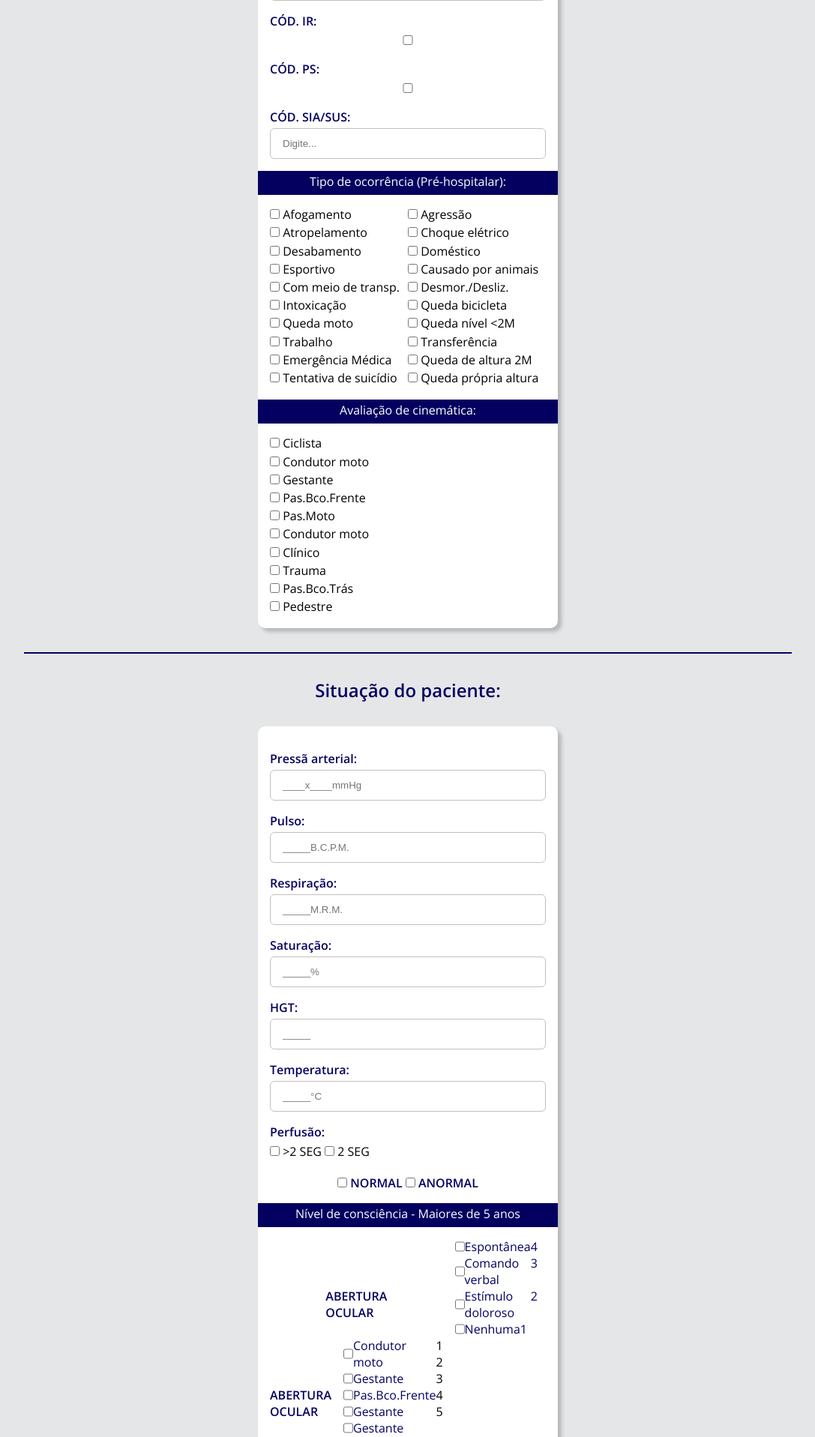
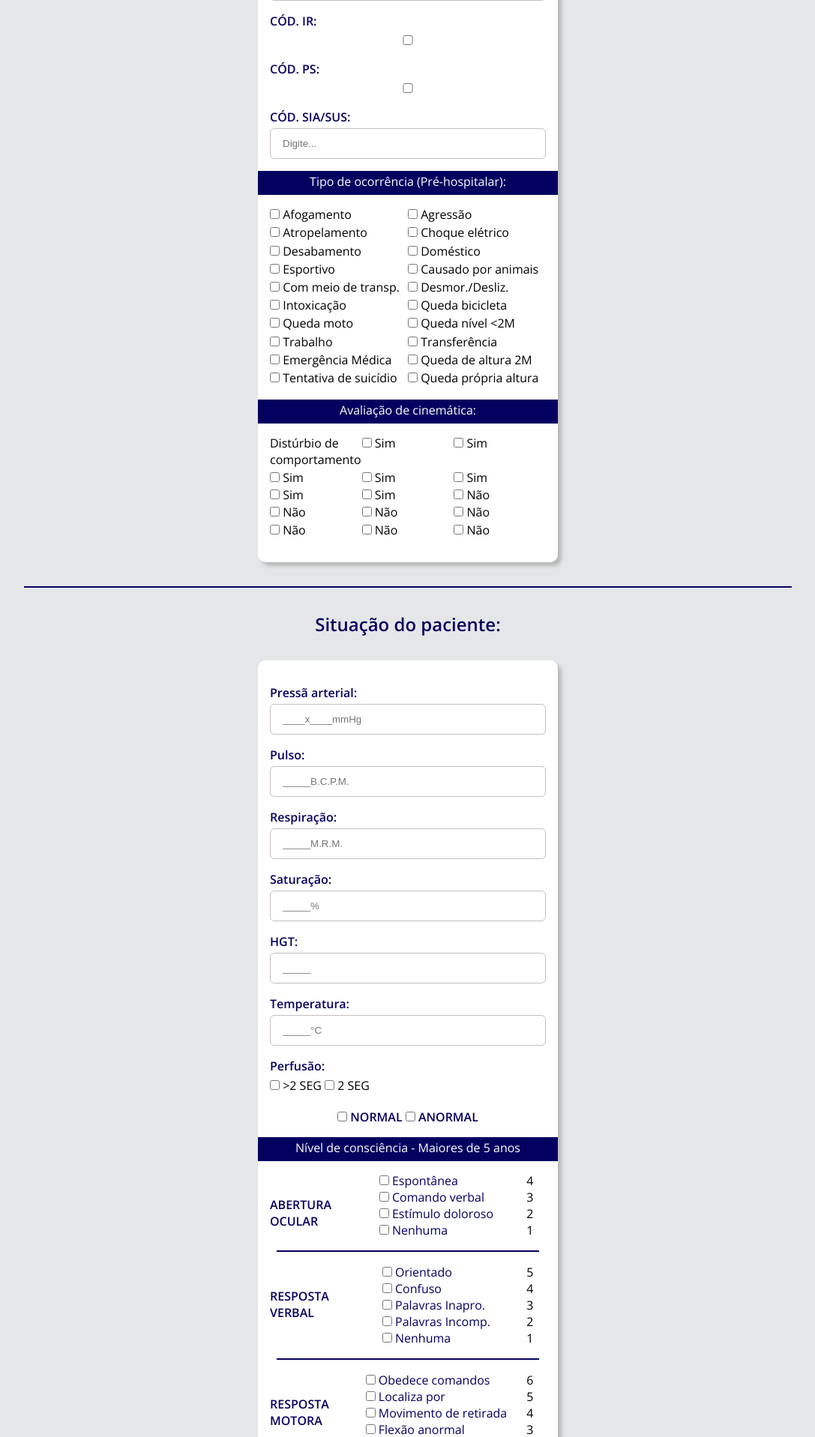
Before and after one commit to tiagofermiano/SA_NOAR, a PHP site: page /pages/index.html in a window 1280 px wide. Shown: the part 1768-3685 px from the top of the page at 75% size, without its empty margins (96-1183 px from the left). Run offline with PHP 8.4, Linux system fonts and the light colour scheme.

Commit message:
fizemos coisarada

```diff
--- a/assets/teste.css
+++ b/assets/teste.css
@@ -93,9 +93,6 @@
     transition: 0.5s;
   }
 
-
-
-
   .sexo{
     font-size: 17px;
     font-family: 'Poppins', sans-serif;
@@ -129,6 +126,14 @@
   margin-top: 2rem;
 }
 
+.hr2 {
+  border: 0.05rem solid #030060;
+  margin: auto;
+  width: 95%;
+  margin-top: 1rem;
+  margin-bottom: 1rem;
+}
+
 .textbox-n {
   width: 100%;
     border-radius: 0.375rem;
@@ -141,7 +146,6 @@
 }
 
 #checkbox{
-  display: flex;
   left: 90%;
 }
 
@@ -182,10 +186,9 @@
 .input-consciencia label {
   display: block;
   color: #030060;
-  margin-bottom: 4px;
+  margin-top: 2rem;
   font-family: 'Open Sans', sans-serif;
   font-weight: bold;
-  margin-top: 3rem;
 }
 
 .input-vitimaera input{
@@ -194,6 +197,15 @@
 
 .input-vitimaera input{
   display: block;
+}
+
+.txt_cinematica{
+  display: flex;
+}
+
+.checkbox-cinematica{
+  border-radius: 20px;
+  color: red;
 }
 
 .grid_vitima{
@@ -210,95 +222,15 @@
 
 .grid_cinematica{
   display: grid;
-  grid-template-columns: 1fr;
+  grid-template-columns: 1fr 1fr 1fr;
   row-gap: 1%;
 }
 
-.grid_ocular{
+.grid_maior5{
   display : grid;
-  grid-template-columns: 1fr 2fr 0.2fr;
-}
-
-.input-consciencia{
-  margin: auto;
+  grid-template-columns: 1fr 3fr 0.3fr;
 }
 
 .check_ocular{
   margin: auto;
 }
-
-.checkbox{
-  display: flex;
-}
-
-
-
-
-
-
-
-
-
-.cont {
-  display: flex;
-  align-items: center;
-  transform: scale(1);
- }
-
-
-.checkmark {
-  height: 1.7rem;
-  width: 1.7rem;
-  margin: 5px;
-  display: inline-block;
-  appearance: none;
-  position: relative;
-  background-color: #F2ECFF;
-  border-radius: 15%;
-  cursor: pointer;
-  overflow: hidden;
- }
-
-.checkmark ::after {
-  content: '';
-  display: block;
-  height: 0.9rem;
-  width: .4rem;
-  border-bottom: .31rem solid #a0ffe7;
-  border-right: .31rem solid #a0ffe7;
-  opacity: 0;
-  transform: rotate(45deg) translate(-50%, -50%);
-  position: absolute;
-  top: 45%;
-  left: 21%;
-  transition: .25s ease;
- }
-
-.checkmark ::before {
-  content: '';
-  display: block;
-  height: 0;
-  width: 0;
-  background-color: #00C896;
-  border-radius: 50%;
-  opacity: .5;
-  transform: translate(-50%, -50%);
-  position: absolute;
-  top: 50%;
-  left: 50%;
-  transition: .3s ease;
- }
-
-.checkmark :checked::before {
-  height: 130%;
-  width: 130%;
-  opacity: 100%;
- }
-
-.checkmark :checked::after {
-  opacity: 100%;
- }
-
- span {
-  font-size: 2rem;
- }.
--- a/pages/index.html
+++ b/pages/index.html
@@ -348,45 +348,72 @@
 
     <div class="grid_cinematica">
 
+<!-- TEXTOS DAS CHECKBOX -->
+
+<div class="txt_cinematica">
+<p> Distúrbio de comportamento</p>
+</div>
+
+<!-- CHECKBOX SIM -->
+
       <div>
         <input type="checkbox" name="checkBox[]" class="checkbox-cinematica" id="checkbox-id-1">
-        <label for="checkbox-id-1">Ciclista</label>
+        <label for="checkbox-id-1">Sim</label>
       </div>
       <div>
         <input type="checkbox" name="checkBox[]" class="checkbox-cinematica" id="checkbox-id-1">
-        <label for="checkbox-id-1">Condutor moto</label>
+        <label for="checkbox-id-1">Sim</label>
       </div>
       <div>
         <input type="checkbox" name="checkBox[]" class="checkbox-cinematica" id="checkbox-id-1">
-        <label for="checkbox-id-1">Gestante</label>
+        <label for="checkbox-id-1">Sim</label>
       </div>
       <div>
         <input type="checkbox" name="checkBox[]" class="checkbox-cinematica" id="checkbox-id-1">
-        <label for="checkbox-id-1">Pas.Bco.Frente</label>
+        <label for="checkbox-id-1">Sim</label>
       </div>
       <div>
         <input type="checkbox" name="checkBox[]" class="checkbox-cinematica" id="checkbox-id-1">
-        <label for="checkbox-id-1">Pas.Moto</label>
+        <label for="checkbox-id-1">Sim</label>
       </div>
       <div>
         <input type="checkbox" name="checkBox[]" class="checkbox-cinematica" id="checkbox-id-1">
-        <label for="checkbox-id-1">Condutor moto</label>
+        <label for="checkbox-id-1">Sim</label>
       </div>
       <div>
         <input type="checkbox" name="checkBox[]" class="checkbox-cinematica" id="checkbox-id-1">
-        <label for="checkbox-id-1">Clínico</label>
+        <label for="checkbox-id-1">Sim</label>
+      </div>
+
+<!-- CHECKBOX NÃO -->
+
+      <div>
+        <input type="checkbox" name="checkBox[]" class="checkbox-cinematica" id="checkbox-id-1">
+        <label for="checkbox-id-1">Não</label>
       </div>
       <div>
         <input type="checkbox" name="checkBox[]" class="checkbox-cinematica" id="checkbox-id-1">
-        <label for="checkbox-id-1">Trauma</label>
+        <label for="checkbox-id-1">Não</label>
       </div>
       <div>
         <input type="checkbox" name="checkBox[]" class="checkbox-cinematica" id="checkbox-id-1">
-        <label for="checkbox-id-1">Pas.Bco.Trás</label>
+        <label for="checkbox-id-1">Não</label>
       </div>
       <div>
         <input type="checkbox" name="checkBox[]" class="checkbox-cinematica" id="checkbox-id-1">
-        <label for="checkbox-id-1">Pedestre</label>
+        <label for="checkbox-id-1">Não</label>
+      </div>
+      <div>
+        <input type="checkbox" name="checkBox[]" class="checkbox-cinematica" id="checkbox-id-1">
+        <label for="checkbox-id-1">Não</label>
+      </div>
+      <div>
+        <input type="checkbox" name="checkBox[]" class="checkbox-cinematica" id="checkbox-id-1">
+        <label for="checkbox-id-1">Não</label>
+      </div>
+      <div>
+        <input type="checkbox" name="checkBox[]" class="checkbox-cinematica" id="checkbox-id-1">
+        <label for="checkbox-id-1">Não</label>
       </div>
     </div>
 
@@ -475,7 +502,7 @@
     <div class="subtitulo"></div>
     <div class="texto">Nível de consciência - Maiores de 5 anos </div>
 <br>
-    <div class="grid_ocular">
+    <div class="grid_maior5">
       <div class="input-consciencia">
         <label for="username">ABERTURA<br>OCULAR</label>
       </div>
@@ -483,25 +510,121 @@
 
         <div class="checkbox">
           <input type="checkbox" name="checkBox[]" class="checkbox-block" id="checkbox-id-1">
-          <label for="checkbox-id-1">Espontânea</label><div class="numeros_niveis"><p>4</p></div>
+          <label for="checkbox-id-1">Espontânea</label><div class="numeros_niveis"></div>
         </div>
         <div class="checkbox">
           <input type="checkbox" name="checkBox[]" class="checkbox-block" id="checkbox-id-1">
-          <label for="checkbox-id-1">Comando verbal</label><div class="numeros_niveis"><p>3</p></div>
+          <label for="checkbox-id-1">Comando verbal</label><div class="numeros_niveis"></div>
         </div>
         <div class="checkbox">
           <input type="checkbox" name="checkBox[]" class="checkbox-block" id="checkbox-id-1">
-          <label for="checkbox-id-1">Estímulo doloroso</label><div class="numeros_niveis"><p>2</p></div>
+          <label for="checkbox-id-1">Estímulo doloroso</label><div class="numeros_niveis"></div>
         </div>
         <div class="checkbox">
           <input type="checkbox" name="checkBox[]" class="checkbox-block" id="checkbox-id-1">
-          <label for="checkbox-id-1">Nenhuma</label><div class="numeros_niveis"><p>1</p></div>
+          <label for="checkbox-id-1">Nenhuma</label><div class="numeros_niveis"></div>
         </div>
       </div>
 
+      <div class="numeros_niveis">
+        <p>4</p>
+        <p>3</p>
+        <p>2</p>
+        <p>1</p>
+      </div>
+    </div>
+
+    <hr class="hr2">
+
+
+    <div class="grid_maior5">
+      <div class="input-consciencia">
+        <label for="username">RESPOSTA<br>VERBAL</label>
+      </div>
+      <div class="check_ocular">
+
+        <div class="checkbox">
+          <input type="checkbox" name="checkBox[]" class="checkbox-block" id="checkbox-id-1">
+          <label for="checkbox-id-1">Orientado</label>
+        </div>
+        <div class="checkbox">
+          <input type="checkbox" name="checkBox[]" class="checkbox-block" id="checkbox-id-1">
+          <label for="checkbox-id-1">Confuso</label>
+        </div>
+        <div class="checkbox">
+          <input type="checkbox" name="checkBox[]" class="checkbox-block" id="checkbox-id-1">
+          <label for="checkbox-id-1">Palavras Inapro.</label>
+        </div>
+        <div class="checkbox">
+          <input type="checkbox" name="checkBox[]" class="checkbox-block" id="checkbox-id-1">
+          <label for="checkbox-id-1">Palavras Incomp.</label>
+        </div>
+        <div class="checkbox">
+          <input type="checkbox" name="checkBox[]" class="checkbox-block" id="checkbox-id-1">
+          <label for="checkbox-id-1">Nenhuma</label>
+        </div>
+      </div>
+
+      <div class="numeros_niveis">
+        <p>5</p>
+        <p>4</p>
+        <p>3</p>
+        <p>2</p>
+        <p>1</p>
+      </div>
+    </div>
+
+    <hr class="hr2">
+
+    <div class="grid_maior5">
+      <div class="input-consciencia">
+        <label for="username">RESPOSTA<br>MOTORA</label>
+      </div>
+      <div class="check_ocular">
+
+        <div class="checkbox">
+          <input type="checkbox" name="checkBox[]" class="checkbox-block" id="checkbox-id-1">
+          <label for="checkbox-id-1">Obedece comandos</label>
+        </div>
+        <div class="checkbox">
+          <input type="checkbox" name="checkBox[]" class="checkbox-block" id="checkbox-id-1">
+          <label for="checkbox-id-1">Localiza por</label>
+        </div>
+        <div class="checkbox">
+          <input type="checkbox" name="checkBox[]" class="checkbox-block" id="checkbox-id-1">
+          <label for="checkbox-id-1">Movimento de retirada</label>
+        </div>
+        <div class="checkbox">
+          <input type="checkbox" name="checkBox[]" class="checkbox-block" id="checkbox-id-1">
+          <label for="checkbox-id-1">Flexão anormal</label>
+        </div>
+        <div class="checkbox">
+          <input type="checkbox" name="checkBox[]" class="checkbox-block" id="checkbox-id-1">
+          <label for="checkbox-id-1">Extensão anormal</label>
+          <div class="checkbox">
+          <input type="checkbox" name="checkBox[]" class="checkbox-block" id="checkbox-id-1">
+          <label for="checkbox-id-1">Nenhuma</label>
+        </div>
+      </div>
+    </div>
+
+      <div class="numeros_niveis">
+        <p>6</p>
+        <p>5</p>
+        <p>4</p>
+        <p>3</p>
+        <p>2</p>
+        <p>1</p>
+      </div>
+    </div>
+
+
+    <div class="subtitulo"></div>
+    <div class="texto">Nível de consciência - Menores de 5 anos </div>
 
 <br>
-    <div class="grid_ocular">
+
+    <div class="grid_maior5">
       <div class="input-consciencia">
         <label for="username">ABERTURA<br>OCULAR</label>
       </div>
@@ -509,34 +632,289 @@
 
         <div class="checkbox">
           <input type="checkbox" name="checkBox[]" class="checkbox-block" id="checkbox-id-1">
-          <label for="checkbox-id-1">Condutor moto</label>
+          <label for="checkbox-id-1">Espontânea</label><div class="numeros_niveis"></div>
         </div>
         <div class="checkbox">
           <input type="checkbox" name="checkBox[]" class="checkbox-block" id="checkbox-id-1">
-          <label for="checkbox-id-1">Gestante</label>
+          <label for="checkbox-id-1">Comando verbal</label><div class="numeros_niveis"></div>
         </div>
         <div class="checkbox">
           <input type="checkbox" name="checkBox[]" class="checkbox-block" id="checkbox-id-1">
-          <label for="checkbox-id-1">Pas.Bco.Frente</label>
+          <label for="checkbox-id-1">Estímulo doloroso</label><div class="numeros_niveis"></div>
         </div>
         <div class="checkbox">
           <input type="checkbox" name="checkBox[]" class="checkbox-block" id="checkbox-id-1">
-          <label for="checkbox-id-1">Gestante</label>
-        </div>
-        <div class="checkbox">
-          <input type="checkbox" name="checkBox[]" class="checkbox-block" id="checkbox-id-1">
-          <label for="checkbox-id-1">Gestante</label>
+          <label for="checkbox-id-1">Nenhuma</label><div class="numeros_niveis"></div>
         </div>
       </div>
 
       <div class="numeros_niveis">
+        <p>4</p>
+        <p>3</p>
+        <p>2</p>
         <p>1</p>
-        <p>2</p>
-        <p>3</p>
-        <p>4</p>
-        <p>5</p>
       </div>
     </div>
+
+    <hr class="hr2">
+
+
+    <div class="grid_maior5">
+      <div class="input-consciencia">
+        <label for="username">RESPOSTA<br>VERBAL</label>
+      </div>
+      <div class="check_ocular">
+
+        <div class="checkbox">
+          <input type="checkbox" name="checkBox[]" class="checkbox-block" id="checkbox-id-1">
+          <label for="checkbox-id-1">Orientado</label>
+        </div>
+        <div class="checkbox">
+          <input type="checkbox" name="checkBox[]" class="checkbox-block" id="checkbox-id-1">
+          <label for="checkbox-id-1">Confuso</label>
+        </div>
+        <div class="checkbox">
+          <input type="checkbox" name="checkBox[]" class="checkbox-block" id="checkbox-id-1">
+          <label for="checkbox-id-1">Palavras Inapro.</label>
+        </div>
+        <div class="checkbox">
+          <input type="checkbox" name="checkBox[]" class="checkbox-block" id="checkbox-id-1">
+          <label for="checkbox-id-1">Palavras Incomp.</label>
+        </div>
+        <div class="checkbox">
+          <input type="checkbox" name="checkBox[]" class="checkbox-block" id="checkbox-id-1">
+          <label for="checkbox-id-1">Nenhuma</label>
+        </div>
+      </div>
+
+      <div class="numeros_niveis">
+        <p>5</p>
+        <p>4</p>
+        <p>3</p>
+        <p>2</p>
+        <p>1</p>
+      </div>
+    </div>
+
+    <hr class="hr2">
+
+    <div class="grid_maior5">
+      <div class="input-consciencia">
+        <label for="username">RESPOSTA<br>MOTORA</label>
+      </div>
+      <div class="check_ocular">
+
+        <div class="checkbox">
+          <input type="checkbox" name="checkBox[]" class="checkbox-block" id="checkbox-id-1">
+          <label for="checkbox-id-1">Obedece comandos</label>
+        </div>
+        <div class="checkbox">
+          <input type="checkbox" name="checkBox[]" class="checkbox-block" id="checkbox-id-1">
+          <label for="checkbox-id-1">Localiza por</label>
+        </div>
+        <div class="checkbox">
+          <input type="checkbox" name="checkBox[]" class="checkbox-block" id="checkbox-id-1">
+          <label for="checkbox-id-1">Movimento de retirada</label>
+        </div>
+        <div class="checkbox">
+          <input type="checkbox" name="checkBox[]" class="checkbox-block" id="checkbox-id-1">
+          <label for="checkbox-id-1">Flexão anormal</label>
+        </div>
+        <div class="checkbox">
+          <input type="checkbox" name="checkBox[]" class="checkbox-block" id="checkbox-id-1">
+          <label for="checkbox-id-1">Extensão anormal</label>
+          <div class="checkbox">
+          <input type="checkbox" name="checkBox[]" class="checkbox-block" id="checkbox-id-1">
+          <label for="checkbox-id-1">Nenhuma</label>
+        </div>
+      </div>
+    </div>
+
+      <div class="numeros_niveis">
+        <p>6</p>
+        <p>5</p>
+        <p>4</p>
+        <p>3</p>
+        <p>2</p>
+        <p>1</p>
+      </div>
+    </div>
+
+    <div class="subtitulo"></div>
+    <div class="texto">Problemas Encontrados</div>
+
+    <div class="subtitulo"></div>
+    <div class="texto">Localização dos traumas</div>
+
+    <div class="subtitulo"></div>
+    <div class="texto">Decisão transporte</div>
+
+    <div class="subtitulo"></div>
+    <div class="texto">Sinais e sintomas</div>
+
+    <br>
+    <div class="grid_ocorrencia">
+      <div>
+        <input type="checkbox" name="checkBox[]" class="checkbox-block" id="checkbox-id-1">
+        <label for="checkbox-id-1">Abdomem sensível ou rígido</label>
+      </div>
+      <div>
+        <input type="checkbox" name="checkBox[]" class="checkbox-block" id="checkbox-id-1">
+        <label for="checkbox-id-1">Afundamento de crânio</label>
+      </div>
+      <div>
+        <input type="checkbox" name="checkBox[]" class="checkbox-block" id="checkbox-id-1">
+        <label for="checkbox-id-1">Agitação</label>
+      </div>
+      <div>
+        <input type="checkbox" name="checkBox[]" class="checkbox-block" id="checkbox-id-1">
+        <label for="checkbox-id-1">Amnésia</label>
+      </div>
+      <div>
+        <input type="checkbox" name="checkBox[]" class="checkbox-block" id="checkbox-id-1">
+        <label for="checkbox-id-1">Angina de peito</label>
+      </div>
+      <div>
+        <input type="checkbox" name="checkBox[]" class="checkbox-block" id="checkbox-id-1">
+        <label for="checkbox-id-1">Apinéia</label>
+      </div>
+      <div>
+        <input type="checkbox" name="checkBox[]" class="checkbox-block" id="checkbox-id-1">
+        <label for="checkbox-id-1">Bradicardia</label>
+      </div>
+      <div>
+        <input type="checkbox" name="checkBox[]" class="checkbox-block" id="checkbox-id-1">
+        <label for="checkbox-id-1">Bradipnéia</label>
+      </div>
+      <div>
+        <input type="checkbox" name="checkBox[]" class="checkbox-block" id="checkbox-id-1">
+        <label for="checkbox-id-1">Bronco-Aspirando</label>
+      </div>
+      <div>
+        <input type="checkbox" name="checkBox[]" class="checkbox-block" id="checkbox-id-1">
+        <label for="checkbox-id-1">Cefaléia</label>
+      </div>
+      <div>
+        <input type="checkbox" name="checkBox[]" class="checkbox-block" id="checkbox-id-1">
+        <label for="checkbox-id-1">Enfisema subcutâneo</label>
+      </div>
+      <div>
+        <input type="checkbox" name="checkBox[]" class="checkbox-block" id="checkbox-id-1">
+        <label for="checkbox-id-1">Êstase de jugular</label>
+      </div>
+      <div>
+        <input type="checkbox" name="checkBox[]" class="checkbox-block" id="checkbox-id-1">
+        <label for="checkbox-id-1">Face pálida</label>
+      </div>
+      <div>
+        <input type="checkbox" name="checkBox[]" class="checkbox-block" id="checkbox-id-1">
+        <label for="checkbox-id-1">O.V.A.C.E</label>
+      </div>
+      <div>
+        <input type="checkbox" name="checkBox[]" class="checkbox-block" id="checkbox-id-1">
+        <label for="checkbox-id-1">Priaprismo</label>
+      </div>
+      <div>
+        <input type="checkbox" name="checkBox[]" class="checkbox-block" id="checkbox-id-1">
+        <label for="checkbox-id-1">Prurido na pele</label>
+      </div>
+      <div>
+        <input type="checkbox" name="checkBox[]" class="checkbox-block" id="checkbox-id-1">
+        <label for="checkbox-id-1">Sede</label>
+      </div>
+      <div>
+        <input type="checkbox" name="checkBox[]" class="checkbox-block" id="checkbox-id-1">
+        <label for="checkbox-id-1">Sinal de battle</label>
+      </div>
+      <div>
+        <input type="checkbox" name="checkBox[]" class="checkbox-block" id="checkbox-id-1">
+        <label for="checkbox-id-1">Convulsão</label>
+      </div>
+      <div>
+        <input type="checkbox" name="checkBox[]" class="checkbox-block" id="checkbox-id-1">
+        <label for="checkbox-id-1">Decorticação</label>
+      </div>
+      <div>
+        <input type="checkbox" name="checkBox[]" class="checkbox-block" id="checkbox-id-1">
+        <label for="checkbox-id-1">Deformidade</label>
+      </div>
+      <div>
+        <input type="checkbox" name="checkBox[]" class="checkbox-block" id="checkbox-id-1">
+        <label for="checkbox-id-1">Descerebração</label>
+      </div>
+      <div>
+        <input type="checkbox" name="checkBox[]" class="checkbox-block" id="checkbox-id-1">
+        <label for="checkbox-id-1">Desmaio</label>
+      </div>
+      <div>
+        <input type="checkbox" name="checkBox[]" class="checkbox-block" id="checkbox-id-1">
+        <label for="checkbox-id-1">Desvio de traquéia</label>
+      </div>
+      <div>
+        <input type="checkbox" name="checkBox[]" class="checkbox-block" id="checkbox-id-1">
+        <label for="checkbox-id-1">Dispnéia</label>
+      </div>
+      <div>
+        <input type="checkbox" name="checkBox[]" class="checkbox-block" id="checkbox-id-1">
+        <label for="checkbox-id-1">Dor local</label>
+      </div>
+      <div>
+        <input type="checkbox" name="checkBox[]" class="checkbox-block" id="checkbox-id-1">
+        <label for="checkbox-id-1">Otorréia</label>
+      </div>
+      <div>
+        <input type="checkbox" name="checkBox[]" class="checkbox-block" id="checkbox-id-1">
+        <label for="checkbox-id-1">Otorragia</label>
+      </div>
+      <div>
+        <input type="checkbox" name="checkBox[]" class="checkbox-block" id="checkbox-id-1">
+        <label for="checkbox-id-1">Óbito</label>
+      </div>
+      <div>
+        <input type="checkbox" name="checkBox[]" class="checkbox-block" id="checkbox-id-1">
+        <label for="checkbox-id-1">Hipertensão</label>
+      </div>
+      <div>
+        <input type="checkbox" name="checkBox[]" class="checkbox-block" id="checkbox-id-1">
+        <label for="checkbox-id-1">Hipotensão</label>
+      </div>
+      <div>
+        <input type="checkbox" name="checkBox[]" class="checkbox-block" id="checkbox-id-1">
+        <label for="checkbox-id-1">Náusea e vômitos</label>
+      </div>
+      <div>
+        <input type="checkbox" name="checkBox[]" class="checkbox-block" id="checkbox-id-1">
+        <label for="checkbox-id-1">Nasoragia</label>
+      </div>
+      <div>
+        <input type="checkbox" name="checkBox[]" class="checkbox-block" id="checkbox-id-1">
+        <label for="checkbox-id-1">Sinal de guaxinim</label>
+      </div>
+      <div>
+        <input type="checkbox" name="checkBox[]" class="checkbox-block" id="checkbox-id-1">
+        <label for="checkbox-id-1">Sudorese</label>
+      </div>
+      <div>
+        <input type="checkbox" name="checkBox[]" class="checkbox-block" id="checkbox-id-1">
+        <label for="checkbox-id-1">Taquipnéia</label>
+      </div>
+      <div>
+        <input type="checkbox" name="checkBox[]" class="checkbox-block" id="checkbox-id-1">
+        <label for="checkbox-id-1">Taquicardia</label>
+      </div>
+      <div>
+        <input type="checkbox" name="checkBox[]" class="checkbox-block" id="checkbox-id-1">
+        <label for="checkbox-id-1">Tontura</label>
+      </div>
+
+  </div>
+
+
+
+
+
+
+
 
 </body>
 
```
